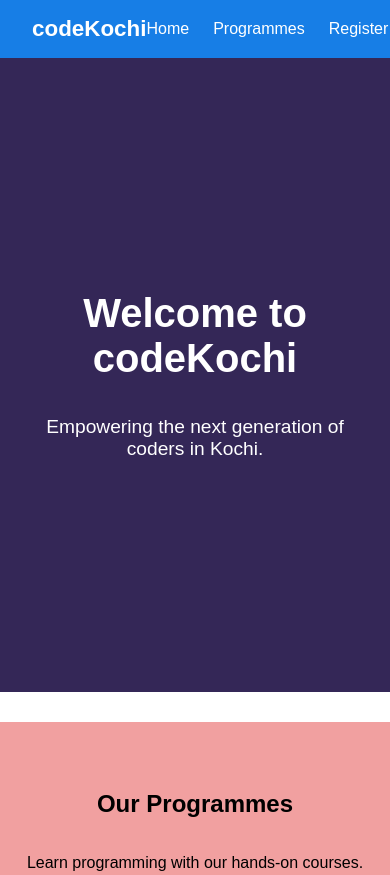
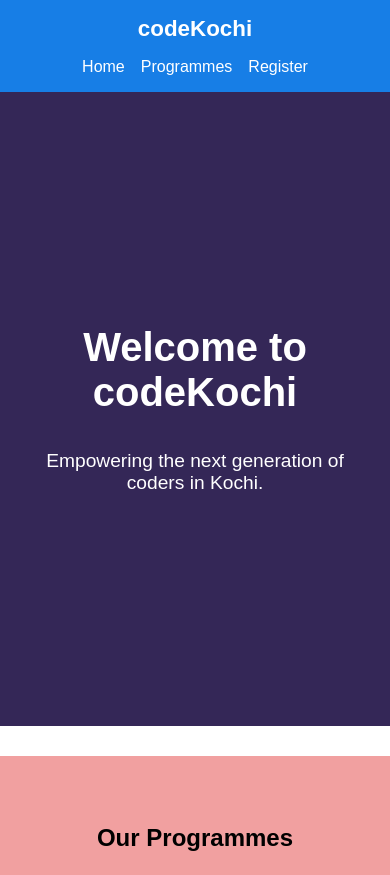
Before and after one commit to Fenitza/codekochi, a plain HTML site: page index.html in a window 390 px wide. Shown: the top 875 px of the page. Drawn offline with Linux system fonts and the light colour scheme.

Commit message:
screenshots and readme upd

```diff
--- a/style.css
+++ b/style.css
@@ -232,6 +232,21 @@ section.main-programmes{
 }
 
 @media (max-width: 550px) {
+    header {
+        padding: 1rem;
+    }
+
+    header nav {
+        flex-direction: column;
+        gap: 1rem;
+    }
+
+    header .nav-links {
+        flex-wrap: wrap;
+        justify-content: center;
+        gap: 0.75rem 1rem;
+    }
+
     section.main-programmes {
         padding: 3rem 1rem;
     }
```
Also changed, not shown: readme.txt (added), screenshots/_D__D_Project_Project_2_codekochi_index.html (1).png (added), screenshots/_D__D_Project_Project_2_codekochi_index.html.png (added).
